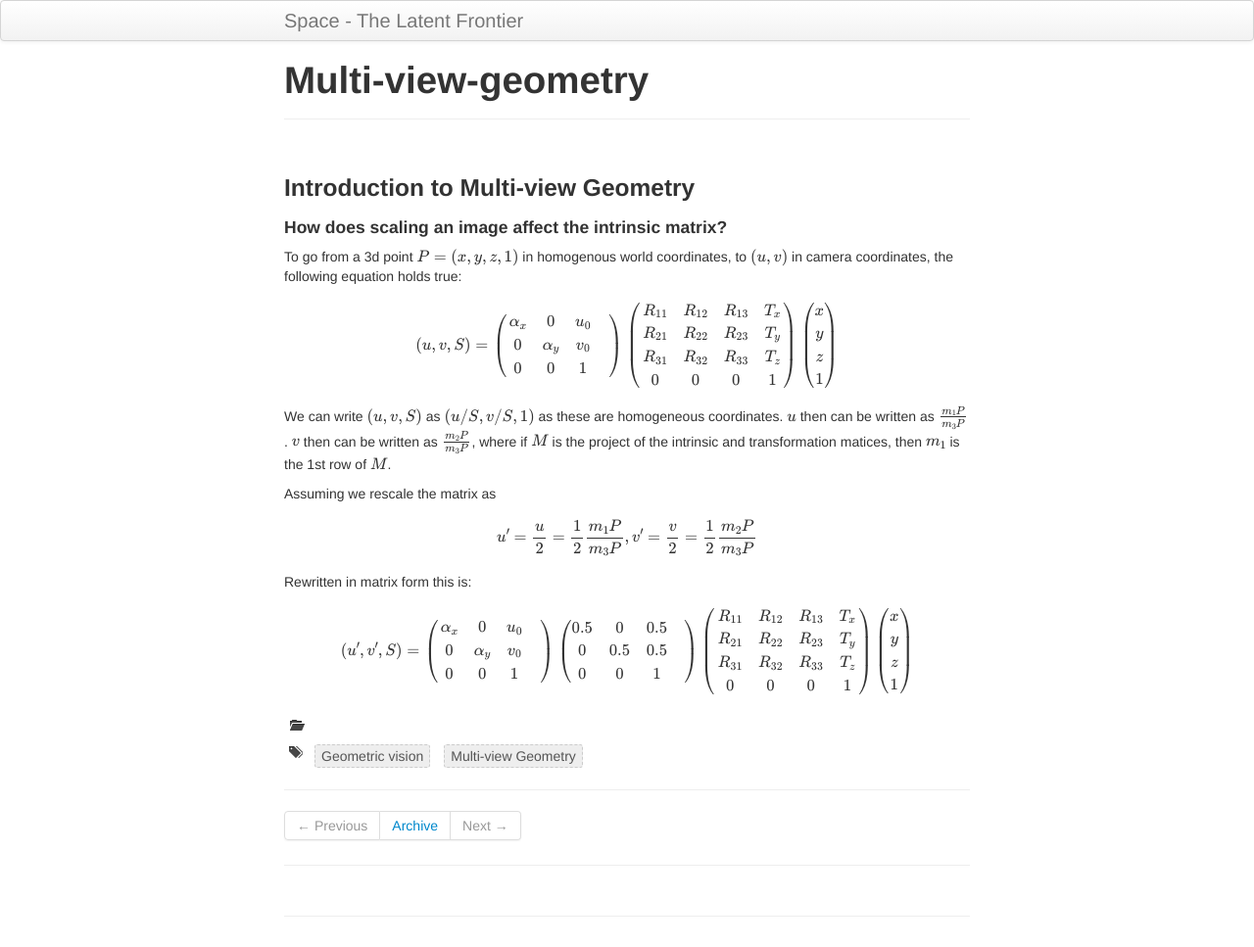
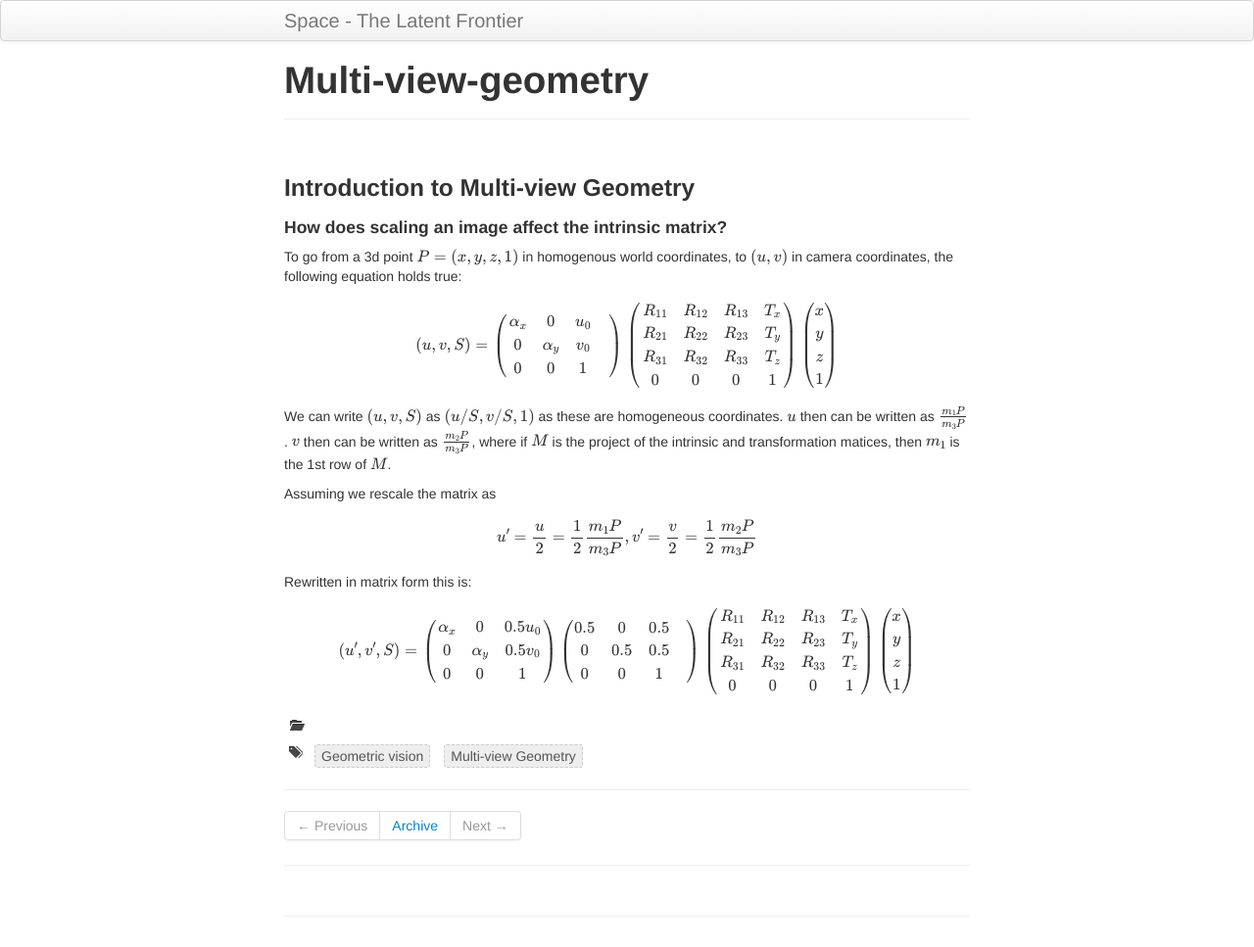
Before and after one commit to skt9/skt9.github.io, a Jekyll site: the page built from pages/multi-view-geometry.md, in a window 1280 px wide. Shown: the whole page at 98% size. Built offline with Jekyll 4.4.1, drawn with Linux system fonts in a browser that asks for light colours; formulas are drawn with MathJax 3.

Commit message:
Update multi-view-geometry.md

```diff
--- a/pages/multi-view-geometry.md
+++ b/pages/multi-view-geometry.md
@@ -41,8 +41,8 @@ Rewritten in matrix form this is:
 
 
 $$
-(u',v',S) = \begin{pmatrix}\alpha_{x} & 0 & u_0 & \\
-0 & \alpha_{y} & v_0\\
+(u',v',S) = \begin{pmatrix}\alpha_{x} & 0 & 0.5u_0\\
+0 & \alpha_{y} & 0.5v_0\\
 0 & 0 & 1 \\
 \end{pmatrix}
 \begin{pmatrix}0.5 & 0 & 0.5 & \\
```
